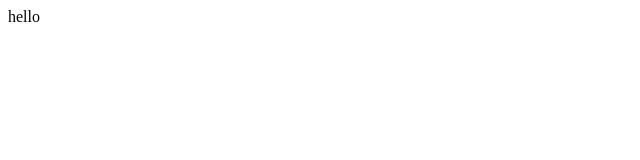
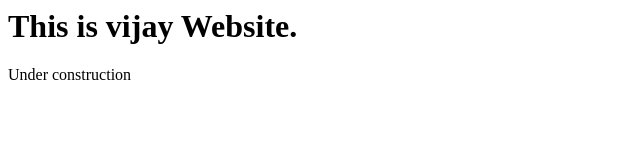
Before and after one commit to vjkumrn/My-website, a plain HTML site: page index.html in a window 1280 px wide. Shown: the whole page, without its empty margins (0-640 px from the left). Drawn offline with Linux system fonts and the light colour scheme.

Commit message:
Text changes

```diff
--- a/index.html
+++ b/index.html
@@ -1,5 +1,10 @@
 <html>
 <body>
-hello
+  <h1>
+    This is vijay Website.
+  </h1>
+  <p>
+    Under construction
+  </p>
 </body>
 </html>
```
